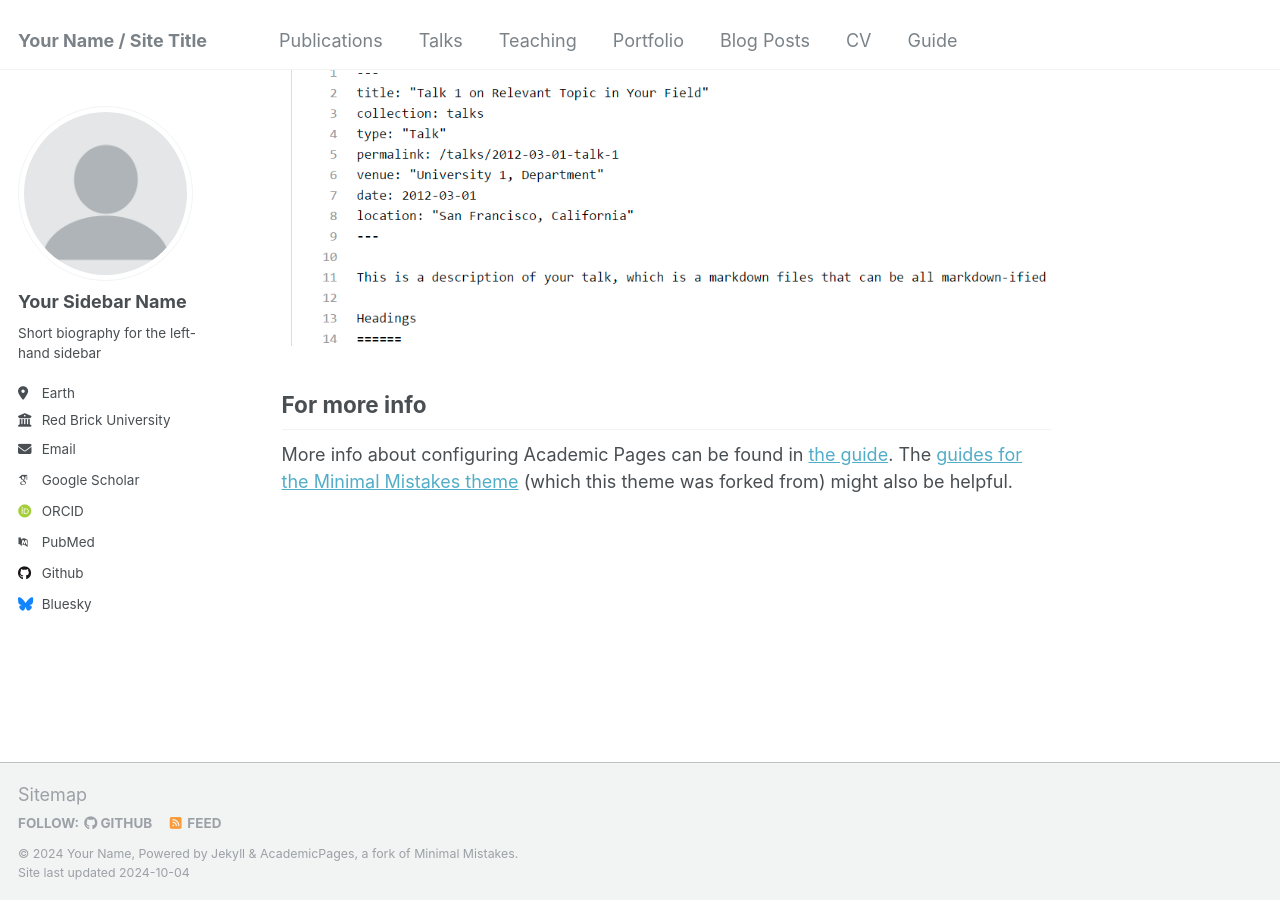
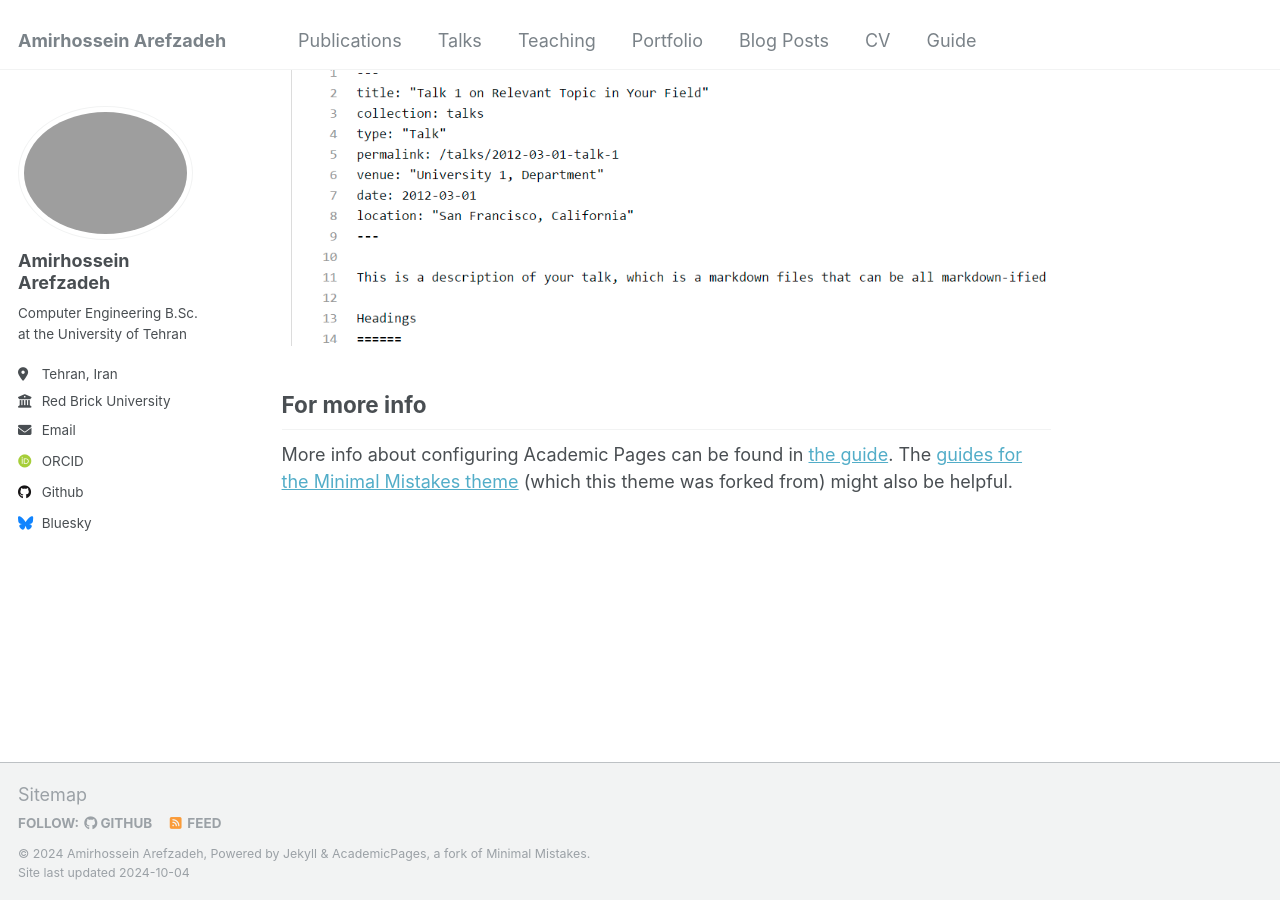
Before and after one commit to Amir-rfz/Amir-rfz.github.io, a Jekyll site: the page built from _pages/about.md, in a window 1280 px wide and 900 px high, scrolled down 2643 px. Built offline with Jekyll 4.4.1, drawn with Linux system fonts in a browser that asks for light colours; some web fonts are replaced.

Commit message:
Update _config.yml

```diff
--- a/_config.yml
+++ b/_config.yml
@@ -8,42 +8,42 @@
 
 # Basic Site Settings
 locale                   : "en-US"
-title                    : "Your Name / Site Title"
+title                    : "Amirhossein Arefzadeh"
 title_separator          : "-"
-name                     : &name "Your Name"
-description              : &description "personal description"
-url                      : https://academicpages.github.io # the base hostname & protocol for your site e.g. "https://mmistakes.github.io"
+name                     : &name "Amirhossein Arefzadeh"
+description              : &description "Computer Engineering B.Sc. at the University of Tehran"
+url                      : https://amir-rfz.github.io # the base hostname & protocol for your site e.g. "https://mmistakes.github.io"
 baseurl                  : "" # the subpath of your site, e.g. "/blog"
-repository               : "academicpages/academicpages.github.io"
+repository               : "Amir-rfz/amir-rfz.github.io"
 
 # Site Author - The following control what appear as part of the author content on the side bar.
 #               If a field is blank the icon and link will not appear, otherwise it will be shown.
 #               Additional customization can be done by editing /_includes/author-profile.html
 author:
   # Biographic information
-  avatar           : "profile.png"
-  name             : "Your Sidebar Name"
-  pronouns         : # example: "she/her"
-  bio              : "Short biography for the left-hand sidebar"
-  location         : "Earth"
+  avatar           : "amirhosseinArefzadeh.png"
+  name             : "Amirhossein Arefzadeh"
+  pronouns         : # example: "he/his"
+  bio              : "Computer Engineering B.Sc. at the University of Tehran"
+  location         : "Tehran, Iran"
   employer         : "Red Brick University"
   uri              : # URL
-  email            : "none@example.org"
+  email            : "amirrfz2003@gmail.com"
 
   # Academic websites
   arxiv            : # URL - Update with the correct link to your profile
-  googlescholar    : "https://scholar.google.com/citations?user=PS_CX0AAAAAJ"
+  googlescholar    :
   impactstory      : # URL
   orcid            : "http://orcid.org/yourorcidurl"
   semantic         : # URL
-  pubmed           : "https://www.ncbi.nlm.nih.gov/pubmed/?term=john+snow"
+  pubmed           :
   researchgate     : # URL
 
   # Repositories and software development
   bitbucket        : # Username - Update with your username on the site
   codepen          : # Username
   dribbble         : # Username
-  github           : "academicpages"
+  github           : "Amir-rfz"
   kaggle           : # Username
   stackoverflow    : # User number or user number and name (i.e., use "1" or "1/jeff-atwood")
 
```
